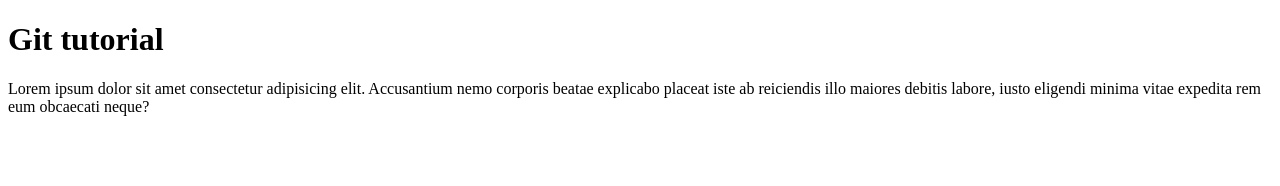
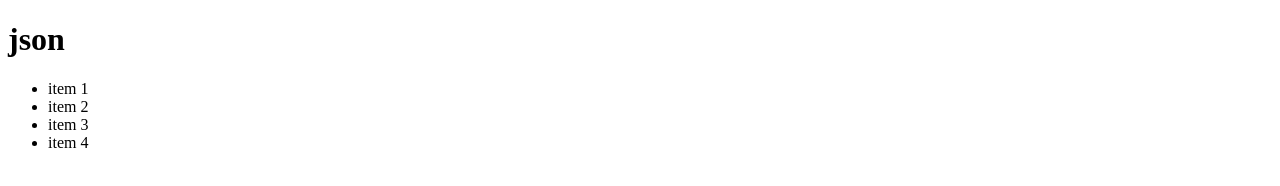
Before and after one commit to anupamavm/git-tutorial, a plain HTML site: page index.html in a window 1280 px wide. Drawn offline with Linux system fonts and the light colour scheme; no server answers.

Commit message:
added a new ul to html file

```diff
--- a/index.html
+++ b/index.html
@@ -3,14 +3,27 @@
   <head>
     <meta charset="UTF-8" />
     <meta name="viewport" content="width=device-width, initial-scale=1.0" />
-    <title>Git tutorial</title>
+    <title>json</title>
   </head>
   <body>
-    <h1>Git tutorial</h1>
-    <p>
-      Lorem ipsum dolor sit amet consectetur adipisicing elit. Accusantium nemo
-      corporis beatae explicabo placeat iste ab reiciendis illo maiores debitis
-      labore, iusto eligendi minima vitae expedita rem eum obcaecati neque?
-    </p>
+    <h1>json</h1>
+    <ul>
+      <li>item 1</li>
+      <li>item 2</li>
+      <li>item 3</li>
+      <li>item 4</li>
+    </ul>
+    <script>
+      // let data = {
+      //   name: "jhon",
+      //   age: 45,
+      // };
+      // console.log(data);
+      fetch("data.json")
+        .then((resp) => resp.json())
+        .then((json) => {
+          console.log(jason.age);
+        });
+    </script>
   </body>
 </html>
```
Also changed, not shown: 1 other file.
